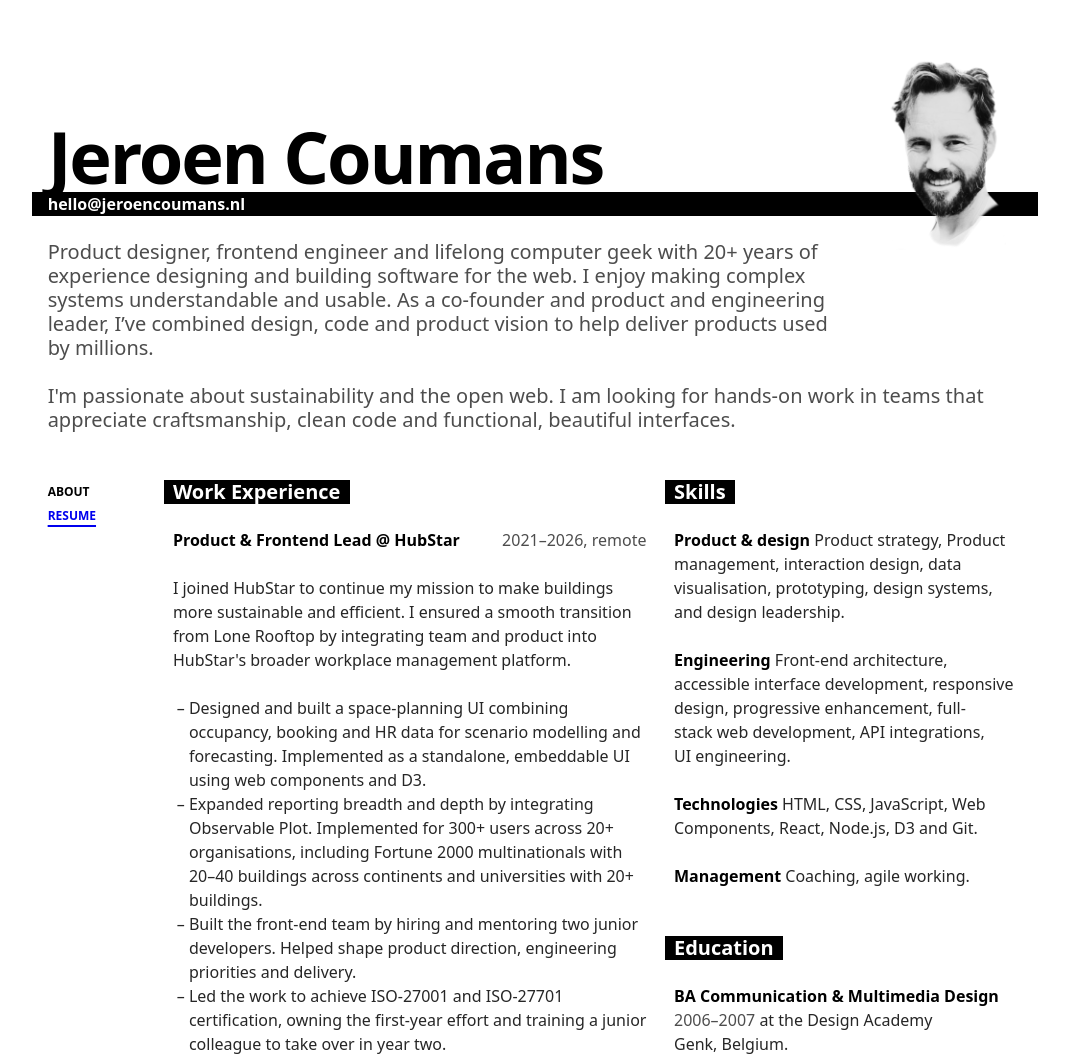
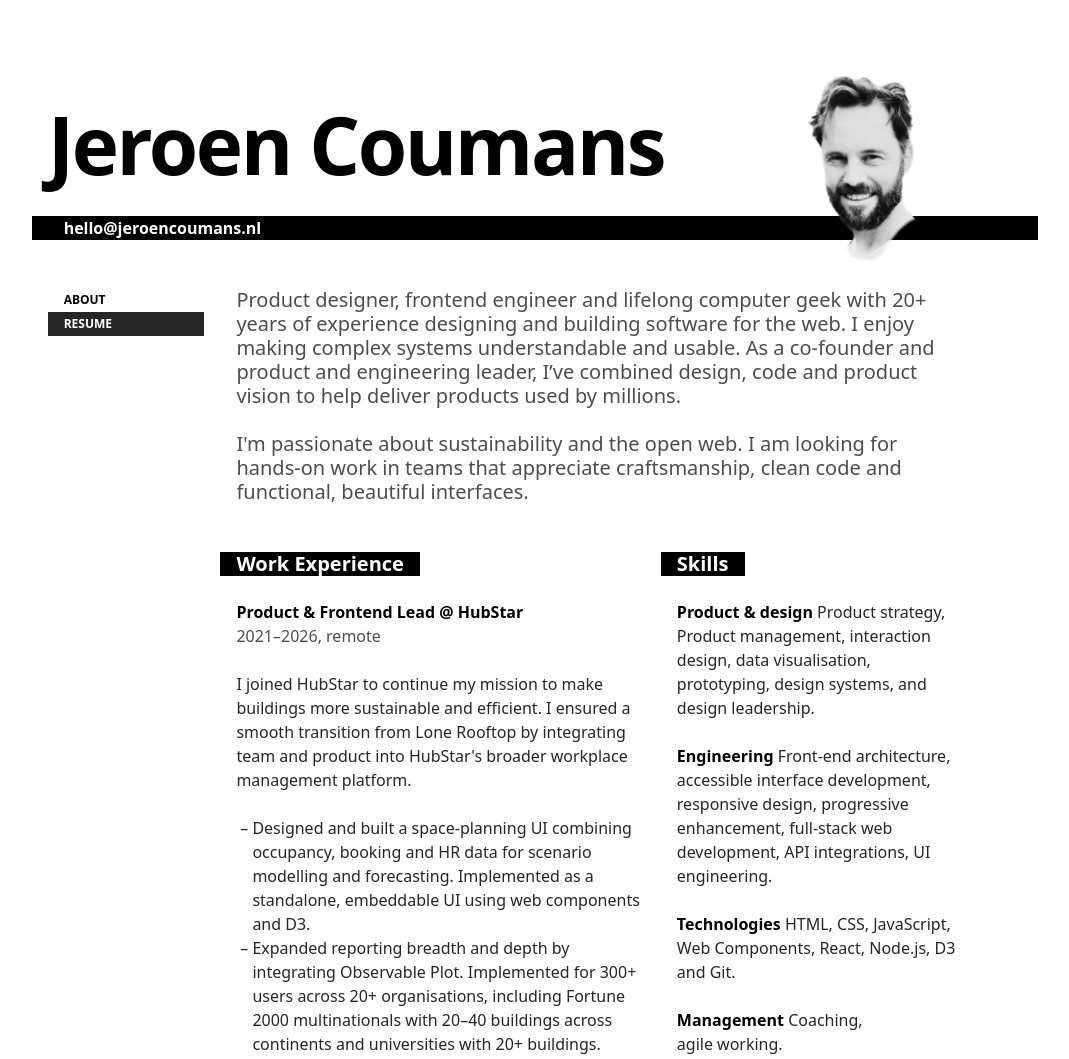
Before and after one commit to jeroencoumans/jeroencoumans.github.io, a website built with Vite: page resume/index.html in a window 1280 px wide. Shown: the top 1059 px of the page, without its empty margins (105-1174 px from the left). Built offline with nearby package versions, Linux system fonts and the light colour scheme; a web font is replaced by a local one.

Commit message:
Refactor Responsive And Print Layouts

```diff
--- a/resume/index.html
+++ b/resume/index.html
@@ -14,8 +14,8 @@
 			<header class="h-card">
 				<h1 class="p-name">Jeroen Coumans</h1>
 
-				<div class="p-portrait">
 				<img class="p-photo" alt="" src="/photos/me-26-05-2022.webp" width="250" height="400" />
+
 				<ul class="p-contact">
 					<li>
 						<a class="u-email" href="mailto:hello@jeroencoumans.nl">
@@ -33,7 +33,6 @@
 						</span>
 					</li>
 				</ul>
-				</div>
 
 				<div class="p-summary stack">
 					<p class="callout">Product designer, frontend engineer and lifelong computer geek with 20+ years of experience designing and building software for the web. I enjoy making complex systems understandable and usable. As a co-founder and product and engineering leader, I’ve combined design, code and product vision to help deliver products used by millions.</p>
--- a/style.css
+++ b/style.css
@@ -1,8 +1,6 @@
 .debug {
 	background-image: linear-gradient(to bottom, var(--surface-regular) calc(100% - 1px), color-mix(in srgb, Canvas 80%, CanvasText) 0);
 	background-size: 100% 1rlh;
-	/*border: 1ch solid var(--brand-2);*/
-	align-items: start;
 }
 
 :root {
@@ -24,6 +22,10 @@
 	}
 }
 
+@page {
+	size: a4;
+}
+
 * {
 	box-sizing: border-box;
 }
@@ -32,11 +34,12 @@ html {
 	font: 1rem/1.5 Inter, system-ui, sans-serif;
 	font-variant-ligatures: contextual common-ligatures;
 	font-feature-settings: 'kern' 1, 'liga' 1, 'calt' 1, 'cv10' 1, 'dlig' 1, 'ss01' 1, 'ss08' 1;
+	text-size-adjust: none;
+	-webkit-font-smoothing: antialiased;
+
 	background: var(--surface-regular);
 	color: var(--color-regular);
 	scroll-behavior: smooth;
-	text-size-adjust: 100%;
-	-webkit-font-smoothing: antialiased;
 	height: 100%;
 
 	@media print {
@@ -84,20 +87,16 @@ h1, h2, h3, h4, h5, h6 {
 	}
 }
 
-header {
-	container-type: inline-size;
-
-	h1 {
-		font-size: clamp(1rlh, round(up, 7cqi, 1rlh), 4rlh);
-		line-height: round(up, 1em, 1rlh);
-		letter-spacing: -.03em;
-	}
+h1 {
+	font-size: clamp(1rlh, round(up, 7cqi, 1rlh), 3rlh);
+	line-height: round(up, 1em, 1rlh);
+	letter-spacing: -.03em;
 }
 
 h2 {
 	font-size: 1.25rem;
-	margin-inline-start: -1rch;
-	padding-inline: 1rch;
+	margin-inline-start: -1rem;
+	padding-inline: 1rem;
 	background: var(--color-loud);
 	color: var(--surface-regular);
 	display: block;
@@ -133,16 +132,18 @@ a {
 
 	&:hover {
 		color: var(--brand-color);
+		text-decoration-line: underline;
+		text-decoration-thickness: 2px;
+		text-underline-offset: 0.4em;
 	}
 
 	&[aria-current="page"] {
-		color: var(--brand-color);
-		text-decoration-line: underline;
-		text-decoration-thickness: 2px;
-		text-underline-offset: 0.4em;
+		background: var(--color-regular);
+		color: var(--surface-regular);
 
 			&:hover {
 				cursor: default;
+				text-decoration: none;
 			}
 	}
 
@@ -162,16 +163,15 @@ strong {
 nav {
 	display: flex;
 	flex-direction: row;
-	gap: 2ch;
+	gap: 1rem;
 	font-size: .75rem;
 	font-weight: 200;
 	line-height: 1rlh;
 	text-transform: uppercase;
-	margin-inline-start: -1rem;
 
 	a {
+		padding-inline: 1rem;
 		white-space: nowrap;
-		padding-inline: 1rem;
 	}
 }
 
@@ -198,23 +198,19 @@ nav {
 .flex-media {
 	display: flex;
 	flex-direction: row;
-	align-items: center;
+	align-items: end;
 	justify-content: flex-end;
-	gap: 2ch;
+	gap: 1rem;
 
 	img {
-		width: 25%;
-		height: auto;
+		width: auto;
+		height: clamp(4rlh, round(up, 35cqw, 1rlh), 6rlh);
 		object-fit: contain;
 	}
 
 	@media print, (min-width: 768px) {
 		flex-direction: column;
-
-		p {
-			text-align: right;
-			margin-inline-end: 2rem;
-		}
+		align-items: center;
 
 		img {
 			width: auto;
@@ -238,70 +234,63 @@ nav {
 }
 
 .button {
-	display: inline-block;
-	padding-inline: 1ch;
+	display: block;
+	width: fit-content;
+	margin-block-start: 1rlh;
+	padding-inline: 1rem;
 	white-space: nowrap;
+	background: var(--brand-color);
 	color: var(--surface-regular);
-	background: var(--color-loud);
+
+	&:hover {
+		background-color: var(--color-loud);
+		color: var(--surface-regular);
+	}
 }
 
 /** Layouts **/
 .page {
+	width: 100%;
 	max-width: 110ch;
-	padding-block: round(nearest, 15vh, 1rlh);
+	padding-block: round(nearest, 10vh, 1rlh);
 	padding-inline: 1rem;
+	container-type: inline-size;
 
 	@media screen and (max-width: 767px) {
 		display: flex;
 		flex-direction: column;
-
-		header {
-			order: 1;
-		}
-
-		nav {
-			order: 2;
-			margin-block: 2rlh;
-		}
-
-		main {
-			order: 4;
-		}
-
-		aside {
-			order: 3;
-		}
 	}
 
 	@media print, (min-width: 768px) {
 		display: grid;
-		grid-template-columns: repeat(8, 1fr);
-		column-gap: 3ch;
+		grid-template-columns: repeat(16, minmax(0, 1fr));
+		--gutter: clamp(1rem, 2.5cqw, 2rem);
+		column-gap: var(--gutter);
 		row-gap: 1rlh;
 
 		header {
-			grid-column: 1/9;
+			grid-column: 1/-1;
 		}
 
 		nav {
 			flex-direction: column;
-			grid-column: 1/2;
+			grid-column: 1/4;
 			gap: 0;
 		}
 
 		main {
-			grid-column: 2/6;
+			grid-column: 4/12;
 			grid-row: 2;
 		}
 
 		aside {
-			grid-column: 6/9;
+			grid-column: 12/17;
 		}
 	}
 
 	@media print {
-		padding-block: round(nearest, 5vh, 1rlh);
-		padding-inline-end: 0;
+		column-gap: 3rem;
+		padding-block: 2cm;
 		max-width: none;
 
 		nav {
@@ -310,109 +299,138 @@ nav {
 	}
 }
 
-.h-resume {
+.h-resume .page {
+	grid-template-rows: auto 1rlh 1fr auto;
+
 	.h-card {
-		.p-name {
-			grid-column: 1/8;
-			/* make space for the photo */
-			margin-inline-end: 2.5ch;
+		display: grid;
+		grid-template-columns: repeat(16, minmax(0, 1fr));
+		grid-template-rows: auto 1rlh 1fr;
+		row-gap: 1rlh;
+
+		@media print, (min-width: 768px) {
+			display: contents;
 		}
 
-		.p-portrait {
-			grid-column: 1/9;
+		.p-name {
+			grid-column: 1/12;
+			grid-row: 1;
+			align-self: end;
+			font-size: clamp(1rlh, 8.2cqi, 4rlh);
+			white-space: nowrap;
+
+			@supports (text-box: text alphabetic) {
+				text-box: text alphabetic;
+			}
+
+			@media print {
+				grid-column: 1/13;
+				font-size: 44pt;
+				margin-inline-end: 1rem;
+			}
+		}
+
+		.p-photo {
+			grid-column: 13/17;
+			grid-row: 1 / 3;
+			margin-block-end: -1rlh;
+			align-self: end;
+			width: auto;
+			max-width: 100%;
+			object-fit: contain;
+			height: auto;
+			max-height: clamp(5rlh, 40cqi, 8rlh);
+			z-index: 1;
+		}
+
+		.p-contact {
+			grid-column: 1/17;
+			grid-row: 2;
+			list-style: none;
+			display: flex;
 			margin-inline: -1rem;
 			padding-inline: 1rem;
-			height: 1rlh;
+			gap: 2rem;
 			color: var(--surface-regular);
 			background: var(--color-loud);
-			/* fix stacking order since the .p-name is transitioned */
-			position: relative;
-			z-index: 1;
 
-			.p-contact {
-				display: flex;
-				list-style: none;
-				margin-block: 0;
-				padding-inline: 0;
-				gap: 3rem;
+			@media (max-width: 600px) {
+				margin-block-start: 0;
+			}
 
-				a {
-					color: inherit;
+
+			@media screen, print and (max-width: 19cm) {
+				li:has(.p-tel),
+				li:has(.p-location) {
+					display: none;
 				}
 			}
 
-			.p-photo {
-				float: right;
-				translate: 0 -70%;
-				margin-inline: 1rem;
-				width: auto;
-				height: clamp(4rlh, 25cqi, 8rlh);
+			a {
+				display: block;
+				color: inherit;
+				padding-inline: 1rem;
 			}
 		}
 
-		@media (max-width: 767px) {
-			.p-portrait {
-				margin-block-end: 2rlh;
-			}
+		.p-summary {
+			grid-column: 1/17;
+			grid-row: 3;
 		}
 	}
 
-	@media screen, print and (max-width: 19cm) {
-		.h-card {
-			li:has(.p-tel),
-			li:has(.p-location) {
-				display: none;
-			}
-		}
+	@media screen and (max-width: 767px) {
+		gap: 3rem;
 	}
 
 	@media print, (min-width: 768px) {
 		.h-card .p-summary {
-			grid-column: 2/9;
+			grid-column: 4/16;
+			margin-block: 1rlh;
+
 			@media print {
-				grid-column: 1/9;
+				grid-column: 1/17;
 			}
-			margin-block: 1rlh;
 		}
 
 		nav {
-			grid-row: 2;
-			grid-column: 1/2;
+			grid-row: 3;
+			grid-column: 1/4;
 			flex-direction: column;
+			margin-block-start: 1rlh;
 		}
 
 		main {
 			display: contents;
 		}
 
-		#experience {
-			grid-row: 2/7;
-			grid-column: 2/6;
+		section {
+			grid-column: 11/16;
+
 			@media print {
-				grid-column: 1/6;
-			}
-
-
-			@media print, (min-width: 1024px) {
-				hgroup {
-					display: flex;
-					align-items: baseline;
-					justify-content: space-between;
-					gap: 1ch;
-				}
+				grid-column-end: 17;
+				break-inside: avoid-page;
 			}
 		}
 
-		#skills {
-			margin-block-start: 0;
+		section:nth-child(1) {
+			grid-column: 4/11;
+			grid-row: 4/9;
+
+			@media print {
+				grid-column-start: 1;
+				break-inside: auto;
+			}
 		}
 
-		section {
-			grid-column: 6/9;
+		section:nth-child(2) {
+			margin-block-start: 0;
 		}
 	}
 
 	@media print {
+		padding-block: 0;
+
 		/* There's no reliable selector which allows the first heading a new page to reset or collapse its margin */
 		#about {
 			margin-block-start: 0;
```
Also changed, not shown: index.html (+6 -6 lines). Lines whose indentation alone changed are shown as unchanged.
